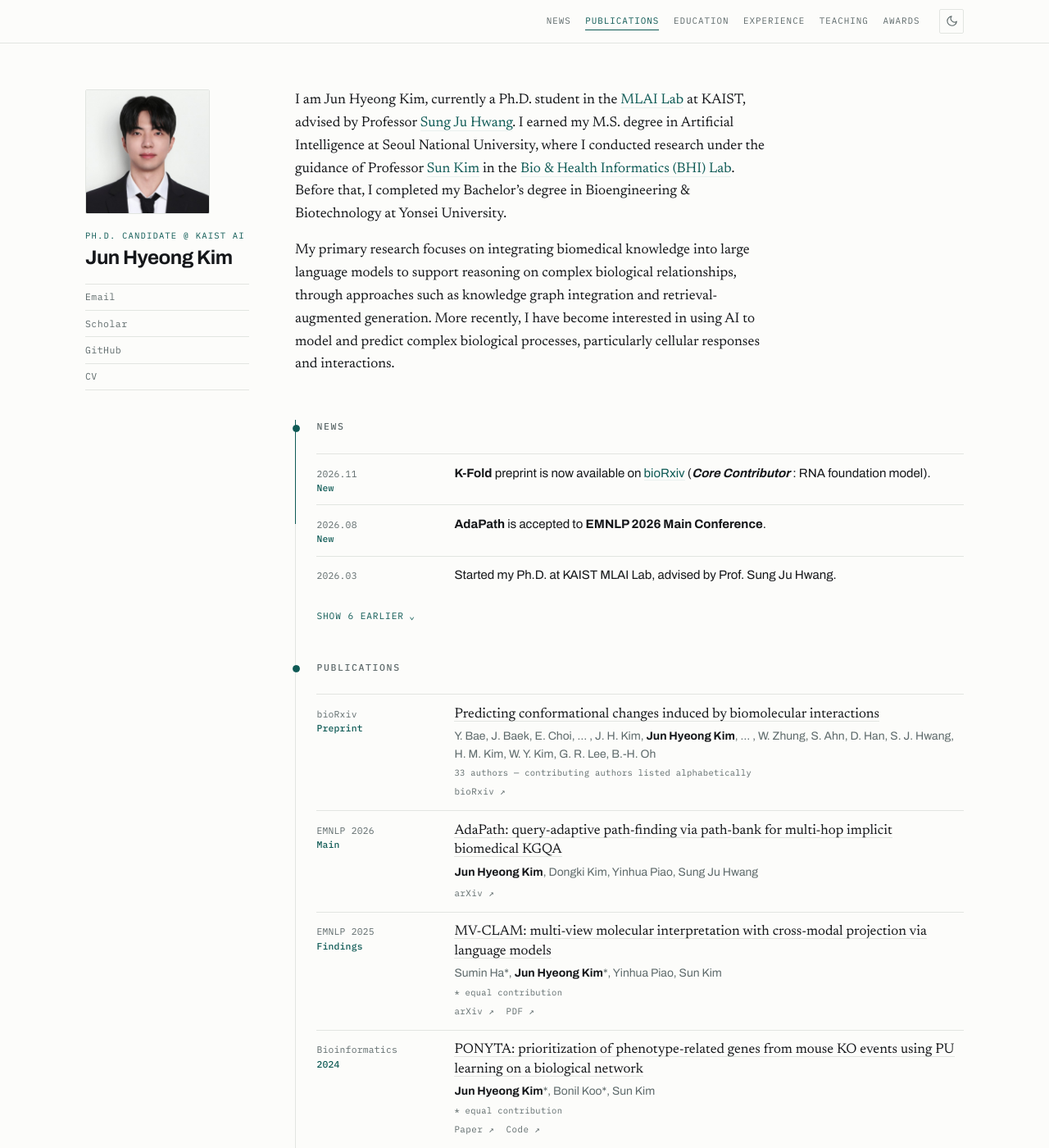
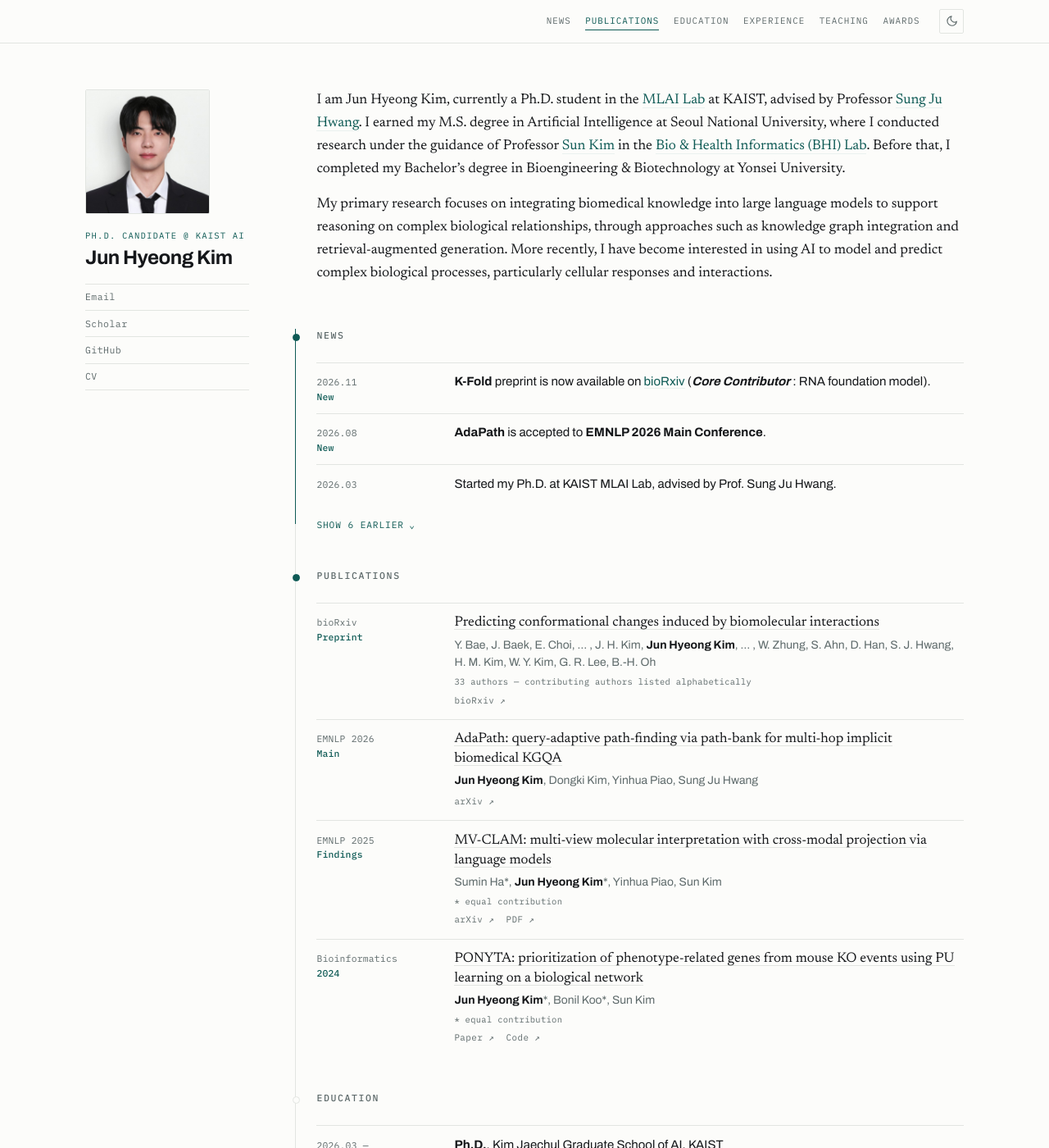
Before and after one commit to Jun-Hyeong-Kim/Jun-Hyeong-Kim.github.io, a Jekyll site: the page built from _pages/about.md, in a window 1280 px wide and 1400 px high. Shown: the whole window at 82% size. Built offline with Jekyll 4.4.1, drawn with Linux system fonts in a browser that asks for light colours.

Commit message:
Match the intro width to the sections below
Co-Authored-By: Claude Opus 5.5 <noreply@anthropic.com>

```diff
--- a/assets/css/site.css
+++ b/assets/css/site.css
@@ -138,7 +138,7 @@ a{color:inherit}
 .profile__links a:hover{color:var(--accent);padding-left:.35rem}
 
 /* ---------- intro prose (about.md 본문) ---------- */
-.intro{max-width:64ch;padding-bottom:2.75rem}
+.intro{padding:0 0 2.75rem var(--rail)}  /* same left edge and width as the ledger sections */
 .intro p{
   font-family:var(--serif);font-size:1.075rem;line-height:1.62;
   margin:0 0 1rem;text-wrap:pretty;
@@ -260,7 +260,7 @@ a{color:inherit}
 /* ---------- print ---------- */
 @media print{
   .bar,.more{display:none}
-  .ledger{padding-left:0}
+  .ledger,.intro{padding-left:0}
   .ledger::before,.ledger__ink,.sec__head::before{display:none}
   body{font-size:11pt}
 }
```
